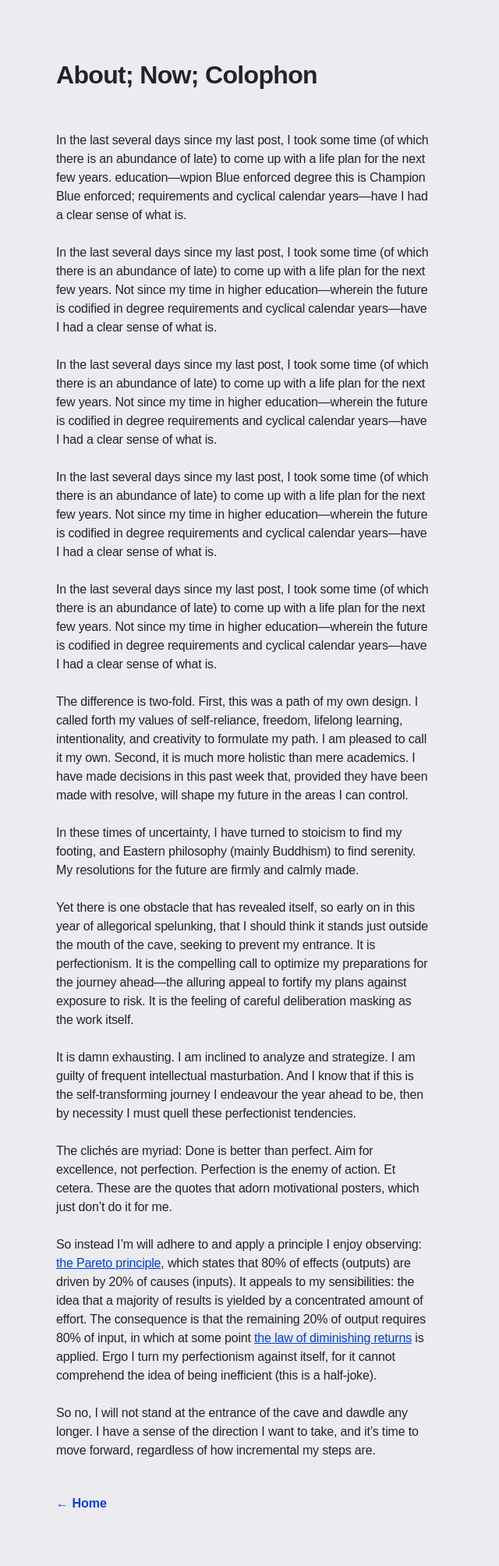
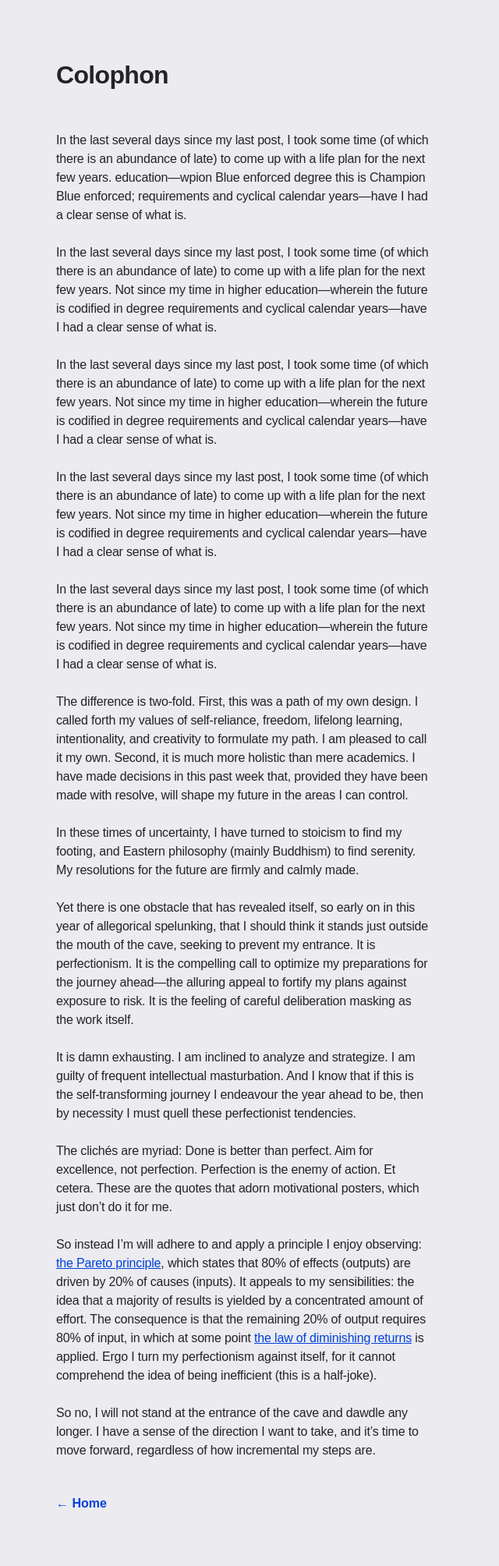
Before and after one commit to jl-c/jl-c.github.io, a Jekyll site: the page test2.html, which Jekyll copies as it is, in a window 1280 px wide. Shown: the whole page at 78% size, without its empty margins (0-640 px from the left). Built offline with Jekyll 4.4.1, drawn with Linux system fonts in a browser that asks for light colours; some web fonts are replaced.

Commit message:
Update test2.html

```diff
--- a/test2.html
+++ b/test2.html
@@ -21,7 +21,7 @@
 body {
 background:#EBEBF0;
 color:#242426;
-margin:3rem 1.5rem;
+margin:1.5rem;
 max-width:30rem
 }
 
@@ -53,7 +53,7 @@
 </head>
 <body>
 
-<h1>About; Now; Colophon</h1>
+<h1>Colophon</h1>
 <p>In the last several days since my last post, I took some time (of which there is an abundance of late) to come up with a life plan for the next few years. education—wpion Blue enforced degree this is Champion Blue enforced; requirements and cyclical calendar years—have I had a clear sense of what is.</p>
 <p>In the last several days since my last post, I took some time (of which there is an abundance of late) to come up with a life plan for the next few years. Not since my time in higher education—wherein the future is codified in degree requirements and cyclical calendar years—have I had a clear sense of what is.</p>
 <p>In the last several days since my last post, I took some time (of which there is an abundance of late) to come up with a life plan for the next few years. Not since my time in higher education—wherein the future is codified in degree requirements and cyclical calendar years—have I had a clear sense of what is.</p>
```
